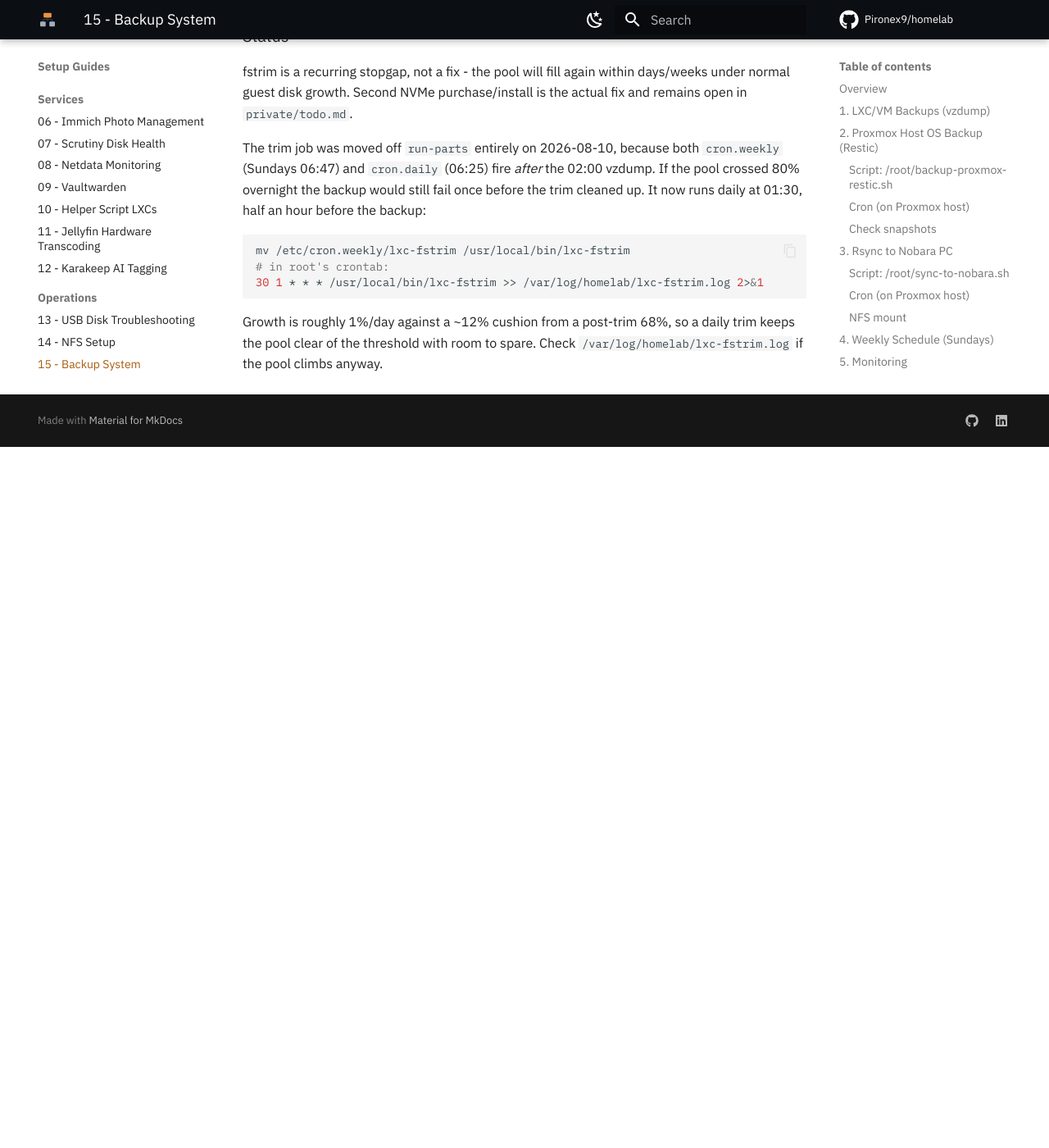
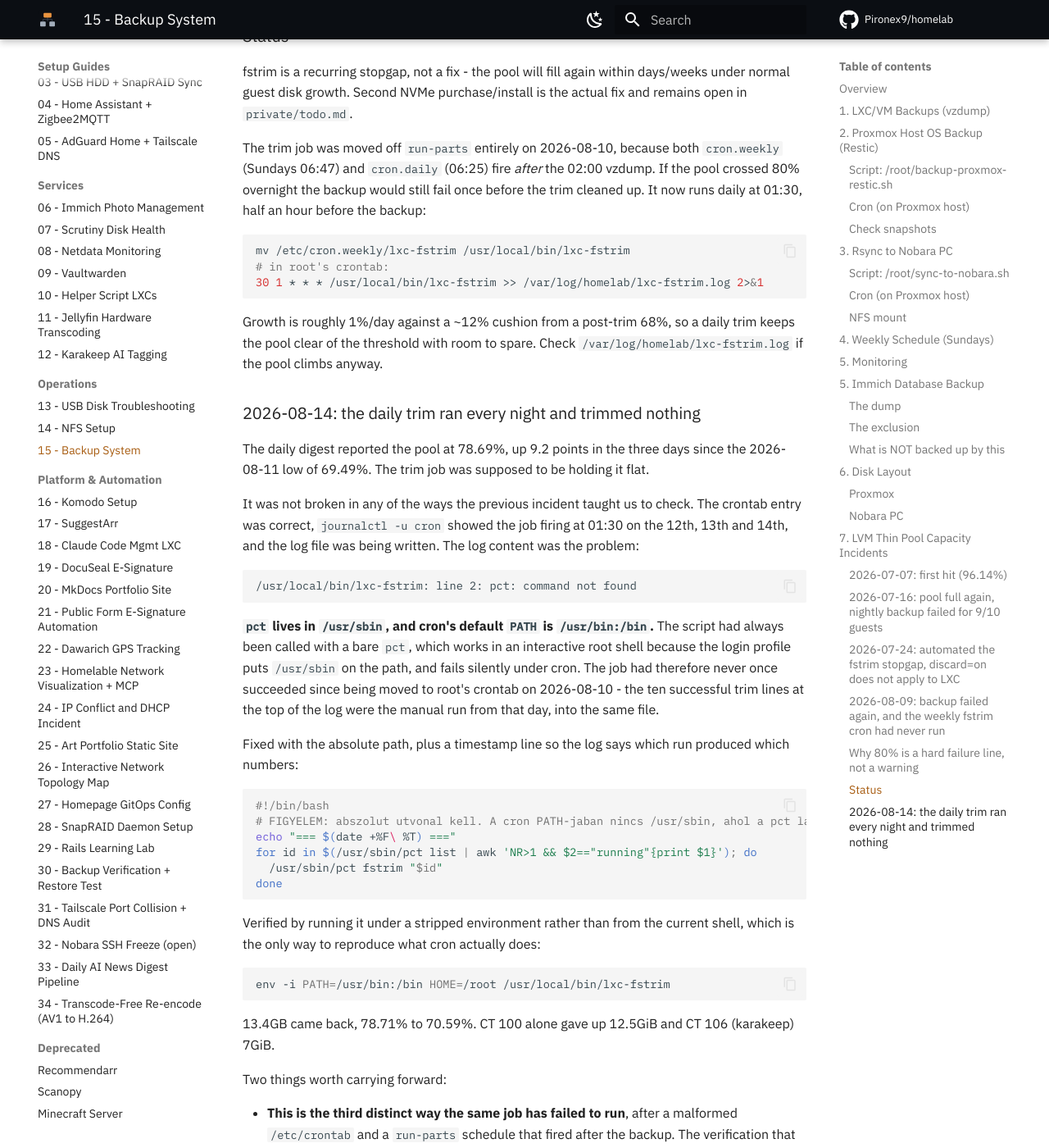
Before and after one commit to Pironex9/homelab, an MkDocs documentation site: the page built from docs/proxmox/15_Proxmox_Backup_System_Documentation.md, in a window 1280 px wide and 1400 px high, scrolled down 9355 px. Shown: the whole window at 82% size. Built offline with MkDocs 1.6.1 and Material for MkDocs 9.7.7, drawn with Linux system fonts in a browser that asks for light colours; comment, search, counter and statistics services are not loaded; before the commit the page ends 9900 px from its top, so only the background shows below that; some of the changed text lies outside the part shown.

Commit message:
docs(pve): a cron PATH megölt egy napi fstrimet és egy 5 perces ARP keepalive-ot
A thin pool 3 nap alatt 69.49% -> 78.71%, pedig a napi trim minden
éjjel lefutott. A logban "pct: command not found" volt: a cron PATH-ja
/usr/bin:/bin, a pct meg /usr/sbin-ben lakik.

Ugyanez az audit kiderítette, hogy az arping-keepalive.sh is halott
volt ~5 hete, csak jobban rejtve: 2>&1 /dev/null + kézzel beírt exit 0,
így se logot, se cron mailt, se nemnulla exit kódot nem adott.

Javítás: abszolút útvonal mindkettőben, a keepalive stderr-je pedig
/var/log/homelab/arping-keepalive.err-be megy. Az fstrim egy futása
13.4GB-ot adott vissza (70.59%).

````diff
--- a/docs/proxmox/15_Proxmox_Backup_System_Documentation.md
+++ b/docs/proxmox/15_Proxmox_Backup_System_Documentation.md
@@ -335,3 +335,54 @@ mv /etc/cron.weekly/lxc-fstrim /usr/local/bin/lxc-fstrim
 ```
 
 Growth is roughly 1%/day against a ~12% cushion from a post-trim 68%, so a daily trim keeps the pool clear of the threshold with room to spare. Check `/var/log/homelab/lxc-fstrim.log` if the pool climbs anyway.
+
+### 2026-08-14: the daily trim ran every night and trimmed nothing
+
+The daily digest reported the pool at 78.69%, up 9.2 points in the three days since the 2026-08-11 low of 69.49%. The trim job was supposed to be holding it flat.
+
+It was not broken in any of the ways the previous incident taught us to check. The crontab entry was correct, `journalctl -u cron` showed the job firing at 01:30 on the 12th, 13th and 14th, and the log file was being written. The log content was the problem:
+
+```
+/usr/local/bin/lxc-fstrim: line 2: pct: command not found
+```
+
+**`pct` lives in `/usr/sbin`, and cron's default `PATH` is `/usr/bin:/bin`.** The script had always been called with a bare `pct`, which works in an interactive root shell because the login profile puts `/usr/sbin` on the path, and fails silently under cron. The job had therefore never once succeeded since being moved to root's crontab on 2026-08-10 - the ten successful trim lines at the top of the log were the manual run from that day, into the same file.
+
+Fixed with the absolute path, plus a timestamp line so the log says which run produced which numbers:
+
+```bash
+#!/bin/bash
+# FIGYELEM: abszolut utvonal kell. A cron PATH-jaban nincs /usr/sbin, ahol a pct lakik.
+echo "=== $(date +%F\ %T) ==="
+for id in $(/usr/sbin/pct list | awk 'NR>1 && $2=="running"{print $1}'); do
+  /usr/sbin/pct fstrim "$id"
+done
+```
+
+Verified by running it under a stripped environment rather than from the current shell, which is the only way to reproduce what cron actually does:
+
+```bash
+env -i PATH=/usr/bin:/bin HOME=/root /usr/local/bin/lxc-fstrim
+```
+
+13.4GB came back, 78.71% to 70.59%. CT 100 alone gave up 12.5GiB and CT 106 (karakeep) 7GiB.
+
+Two things worth carrying forward:
+
+- **This is the third distinct way the same job has failed to run**, after a malformed `/etc/crontab` and a `run-parts` schedule that fired after the backup. The verification that would have caught all three is the same one: read the log for *output*, not for existence. "The file is there and cron logged the CMD" proves the wrapper ran, not the command inside it.
+- **Test cron jobs with `env -i`.** Running the script by hand proves nothing about the environment it will actually execute in. The identical bug hit the `ai-digest` job two days earlier with `claude` in `~/.local/bin`, so every script in a crontab on this host was audited in the same pass rather than waiting for the next incident.
+
+**The audit found a second one.** `/usr/local/bin/arping-keepalive.sh`, which sends a gratuitous ARP every five minutes to keep the router's MAC table from being corrupted by the RE605X extender, calls a bare `arping` - also `/usr/sbin`. It had never worked either, and it was better hidden than the trim job, because of these two lines together:
+
+```bash
+arping -c 1 -U -I vmbr0 192.168.0.109 > /dev/null 2>&1
+exit 0
+```
+
+`2>&1` to `/dev/null` discards the `command not found`, and the hard-coded `exit 0` means cron sees a success and never mails. **A script that discards stderr and forces exit 0 cannot report that it did nothing** - it is indistinguishable from one that works, in the logs, in cron's mail, and in its own exit status. Fixed with the absolute path and stderr redirected to `/var/log/homelab/arping-keepalive.err` instead of `/dev/null`, keeping `exit 0` so a transient failure does not mail every five minutes. An empty error log now means it ran.
+
+Everything else in root's crontab (`restic`, `sync-to-nobara.sh`, `restore-test.sh`) resolves under `PATH=/usr/bin:/bin` and was left alone. Quick check for the whole set:
+
+```bash
+env -i PATH=/usr/bin:/bin bash -c 'command -v restic arping pct qm vzdump'
+```
````
